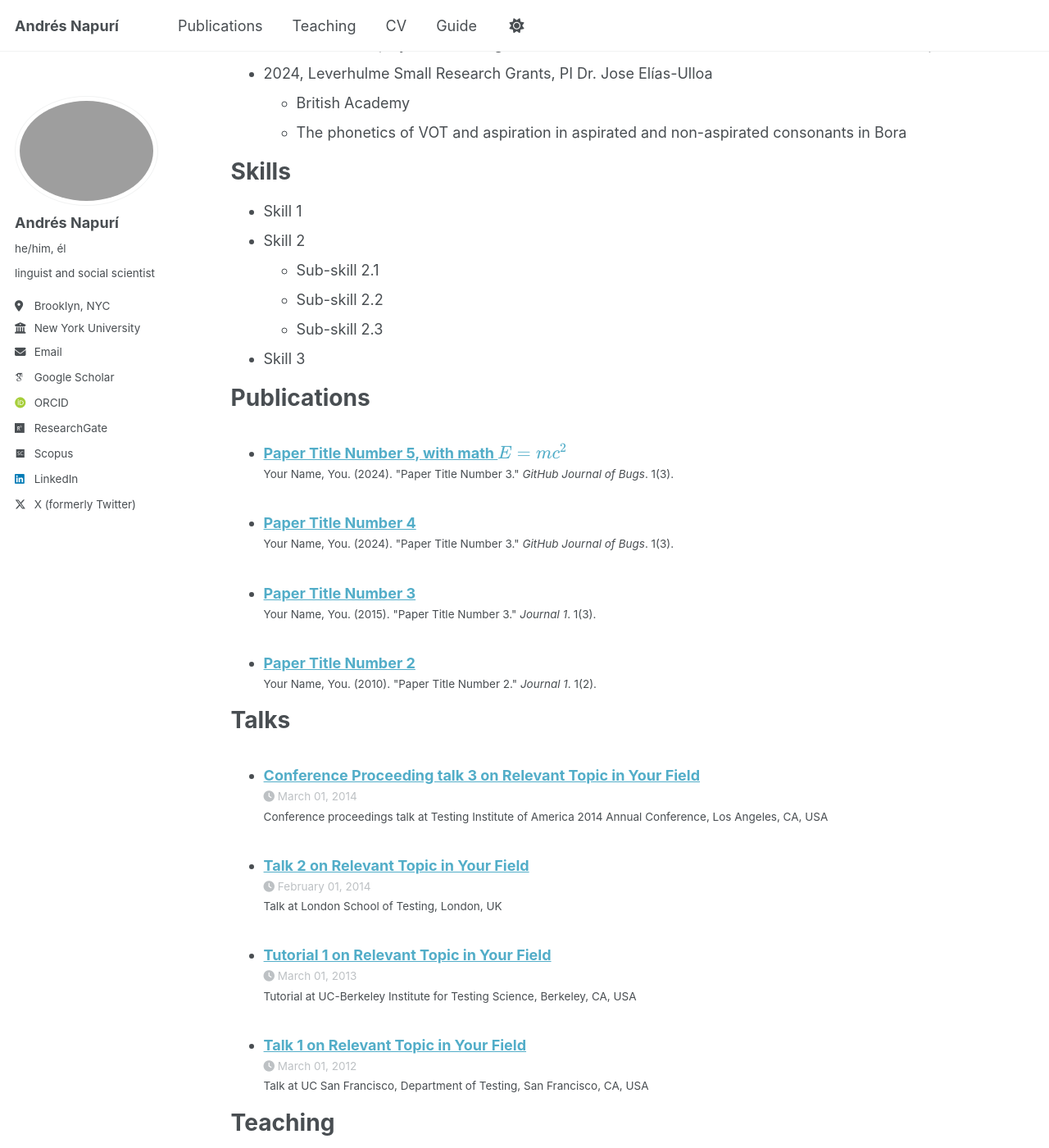
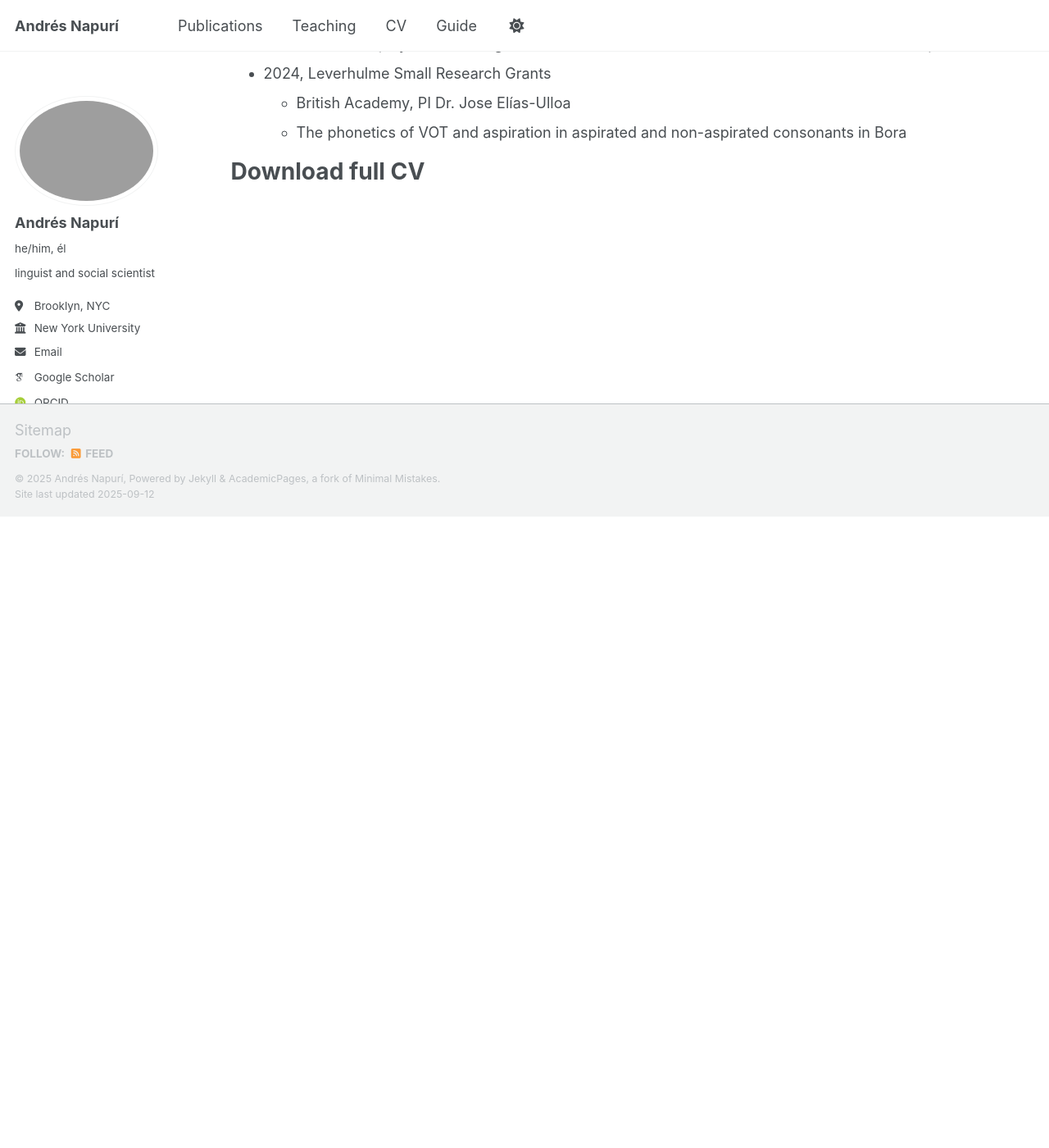
Before and after one commit to andresnapuri/andresnapuri.github.io, a Jekyll site: the page built from _pages/cv.md, in a window 1280 px wide and 1400 px high, scrolled down 815 px. Shown: the whole window at 82% size. Built offline with Jekyll 4.4.1, drawn with Linux system fonts in a browser that asks for light colours; some web fonts are replaced; a script that is not in the unit is left out; after the commit the page ends 1445 px from its top, so only the background shows below that; some of the changed text lies outside the part shown.

Commit message:
Update cv.md

```diff
--- a/_pages/cv.md
+++ b/_pages/cv.md
@@ -30,44 +30,16 @@ Grants & Awards
 * 2025-2030, MacCracken Fellowship
   * New York University
 
-* 2025-2028, Annual Research Project Contest, PI. Dr. Luis Andrade
-  * PUCP
+* 2025-2028, Annual Research Project Contest
+  * PUCP, PI. Dr. Luis Andrade
 
 * 2025, Fellowship for Postgraduate Researcher
-  * Humboldt Universität
+  * Humboldt Universität, PI. Dr. Miriam Bozouita
   * On the Interplay between Register and Sociolect: Possession in Amazonian and Canarian Spanish
 
-* 2024, Leverhulme Small Research Grants, PI Dr. Jose Elías-Ulloa
-  * British Academy
+* 2024, Leverhulme Small Research Grants
+  * British Academy, PI Dr. Jose Elías-Ulloa
   * The phonetics of VOT and aspiration in aspirated and non-aspirated consonants in Bora
 
-Skills
+Download full CV
 ======
-* Skill 1
-* Skill 2
-  * Sub-skill 2.1
-  * Sub-skill 2.2
-  * Sub-skill 2.3
-* Skill 3
-
-Publications
-======
-  <ul>{% for post in site.publications reversed %}
-    {% include archive-single-cv.html %}
-  {% endfor %}</ul>
-
-Talks
-======
-  <ul>{% for post in site.talks reversed %}
-    {% include archive-single-talk-cv.html  %}
-  {% endfor %}</ul>
-
-Teaching
-======
-  <ul>{% for post in site.teaching reversed %}
-    {% include archive-single-cv.html %}
-  {% endfor %}</ul>
-
-Service and leadership
-======
-* Currently signed in to 43 different slack teams
```
